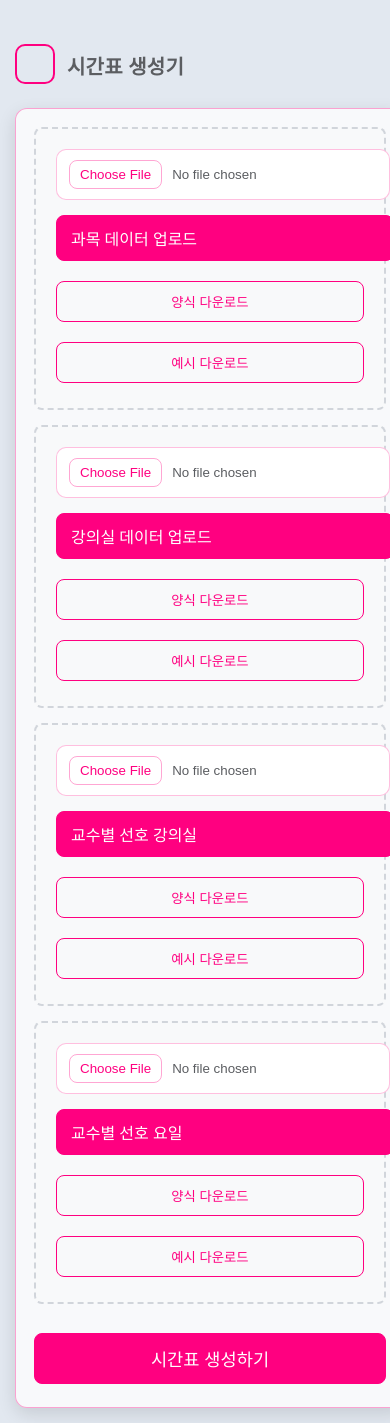
After one commit to An0jin/classRoom, a FastAPI app: template templates/index.html in a window 390 px wide. The commit adds this page. Run offline with FastAPI, Linux system fonts and the light colour scheme; the template is opened without the code that fills it, so the values that code supplies are empty; parts of the project's set-up code (start-up, migrations or seed data) failed here and were passed over; some libraries are stand-ins or nearby versions.

Commit message:
add xlsx

```diff
--- a/assets/style.css
+++ b/assets/style.css
@@ -329,3 +329,52 @@ a.btn { text-decoration: none; display: inline-block; }
     font-weight: bold;
     text-align: center;
   }
+  .file-upload-container {
+    display: flex;
+    flex-direction: column;
+    gap: 10px;
+    background: #f8f9fa;
+    padding: 20px;
+    border-radius: 8px;
+    border: 2px dashed #d1d5db;
+    margin-bottom: 15px;
+    transition: all 0.3s ease;
+}
+
+.file-upload-container:hover {
+    border-color: #3498db;
+    background: #f0f7ff;
+}
+
+.upload-section {
+    display: flex;
+    align-items: center;
+    gap: 10px;
+    flex-wrap: wrap;
+}
+
+.upload-section label {
+    flex: 1;
+    min-width: 200px;
+}
+
+/* Responsive design */
+@media (max-width: 768px) {
+    .container {
+        padding: 15px;
+    }
+
+    .btn {
+        width: 100%;
+        margin: 5px 0;
+    }
+
+    .upload-section {
+        flex-direction: column;
+        align-items: stretch;
+    }
+
+    .upload-section label {
+        width: 100%;
+    }
+}
--- a/main.py
+++ b/main.py
@@ -5,6 +5,7 @@ from fastapi.templating import Jinja2Templates
 from fastapi.staticfiles import StaticFiles
 from timetable import demonstrate_solution, LLM
 from starlette.concurrency import run_in_threadpool
+from fastapi.responses import FileResponse
 
 app = FastAPI(
     docs_url=None,
@@ -20,11 +21,14 @@ app.add_middleware(
     allow_methods=["*"],
     allow_headers=["*"]
 )
-
 @app.get("/")
 def main(request: Request):
+        return templates.TemplateResponse("index.html", {"request": request})
+
+@app.get("/upload")
+def main(request: Request):
         return templates.TemplateResponse("uploads.html", {"request": request,"table":demonstrate_solution()})
-@app.post("/")
+@app.post("/upload")
 async def main(request: Request, question: str = Form(...), table: str = Form(...)):
     lm = LLM()
     result = await run_in_threadpool(lm.invok, question, table)  # offload sync
@@ -36,3 +40,12 @@ async def main(request: Request, question: str = Form(...), table: str = Form(..
 def Error404(request: Request, exc: HTTPException):
     path = request.url.path
     return templates.TemplateResponse("404.html", {"request": request, "path": path}, status_code=404)
+
+@app.get("/download/{file}")
+def main(request: Request,file: str):
+    filename=f"{file}.xlsx"
+    return FileResponse(
+        path=f"assets/{filename}",
+        media_type='application/vnd.openxmlformats-officedocument.spreadsheetml.sheet',
+        filename=filename
+    )
--- /dev/null
+++ b/templates/index.html
@@ -0,0 +1,68 @@
+<!doctype html>
+<html lang="ko">
+<head>
+    <meta charset="UTF-8">
+    <meta name="viewport" content="width=device-width, initial-scale=1.0">
+    <link rel="stylesheet" href="{{ url_for('assets', path='style.css') }}">
+    <title>시간표 생성기</title>
+</head>
+<body>
+    <div class="container">
+        <header class="header">
+            <div class="brand">
+                <div class="logo"></div>
+                <h1 class="title">시간표 생성기</h1>
+            </div>
+        </header>
+
+        <main>
+            <form action="/upload" method="post" enctype="multipart/form-data" class="panel">
+                <!-- 과목 데이터 업로드 섹션 -->
+                <div class="file-upload-container">
+                    <div class="upload-section">
+                        <input type="file" name="subject" id="subject" accept=".xlsx" class="input" required>
+                        <label for="subject" class="btn primary">과목 데이터 업로드</label>
+                        <button type="button" class="btn" onclick="location.href='/download/과목양식'">양식 다운로드</button>
+                        <button type="button" class="btn" onclick="location.href='/download/과목양식(예시)'">예시 다운로드</button>
+                    </div>
+                </div>
+
+                <!-- 강의실 데이터 업로드 섹션 -->
+                <div class="file-upload-container">
+                    <div class="upload-section">
+                        <input type="file" name="classroom" id="classroom" accept=".xlsx" class="input" required>
+                        <label for="classroom" class="btn primary">강의실 데이터 업로드</label>
+                        <button type="button" class="btn" onclick="location.href='/download/강의실양식'">양식 다운로드</button>
+                        <button type="button" class="btn" onclick="location.href='/download/강의실양식(예시)'">예시 다운로드</button>
+                    </div>
+                </div>
+
+                <!-- 교수별 선호 강의실 데이터 업로드 섹션 -->
+                <div class="file-upload-container">
+                    <div class="upload-section">
+                        <input type="file" name="professor_room" id="professor_room" accept=".xlsx" class="input" required>
+                        <label for="professor_room" class="btn primary">교수별 선호 강의실</label>
+                        <button type="button" class="btn" onclick="location.href='/download/교수별선호강의실양식'">양식 다운로드</button>
+                        <button type="button" class="btn" onclick="location.href='/download/교수별선호강의실양식(예시)'">예시 다운로드</button>
+                    </div>
+                </div>
+
+                <!-- 교수별 선호 요일 데이터 업로드 섹션 -->
+                <div class="file-upload-container">
+                    <div class="upload-section">
+                        <input type="file" name="professor_day" id="professor_day" accept=".xlsx" class="input" required>
+                        <label for="professor_day" class="btn primary">교수별 선호 요일</label>
+                        <button type="button" class="btn" onclick="location.href='/download/교수별선호요일양식'">양식 다운로드</button>
+                        <button type="button" class="btn" onclick="location.href='/download/교수별선호요일양식(예시)'">예시 다운로드</button>
+                    </div>
+                </div>
+
+                <!-- 제출 버튼 -->
+                <div class="submit-container" style="margin-top: 24px; text-align: center;">
+                    <button type="submit" class="btn primary" style="padding: 12px 32px; font-size: 1.1em;">시간표 생성하기</button>
+                </div>
+            </form>
+        </main>
+    </div>
+</body>
+</html>
```
Also changed, not shown: classRoom.csv (deleted, +0 -7 lines), courses_data_feature.csv (deleted, +0 -40 lines), 10 other files.
